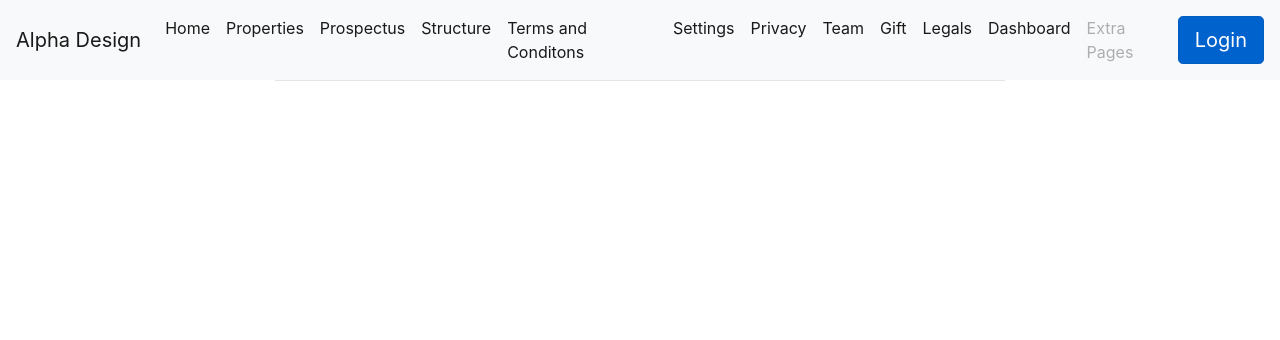
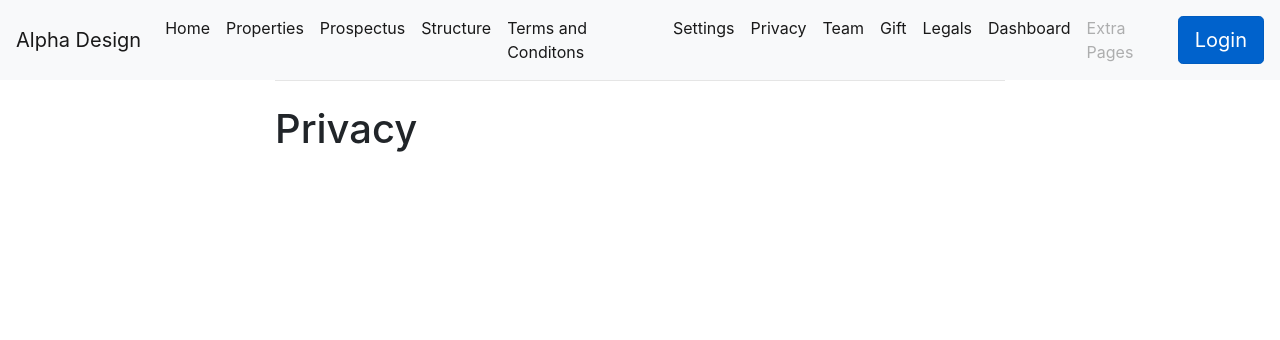
Before and after one commit to Edozie101/bbyb, a Django app: page /privacy/ in a window 1280 px wide. Shown: the top 340 px of the page. Run offline with Django 3.2, Linux system fonts and the light colour scheme; some libraries are stand-ins or nearby versions.

Commit message:
Changed Privacy

```diff
--- a/bbb/bricks/templates/privacy.html
+++ b/bbb/bricks/templates/privacy.html
@@ -1 +1,6 @@
 {% extends "base.html" %}
+{% block content %}
+
+<h1> Privacy</h1>
+
+{% endblock %}
```
